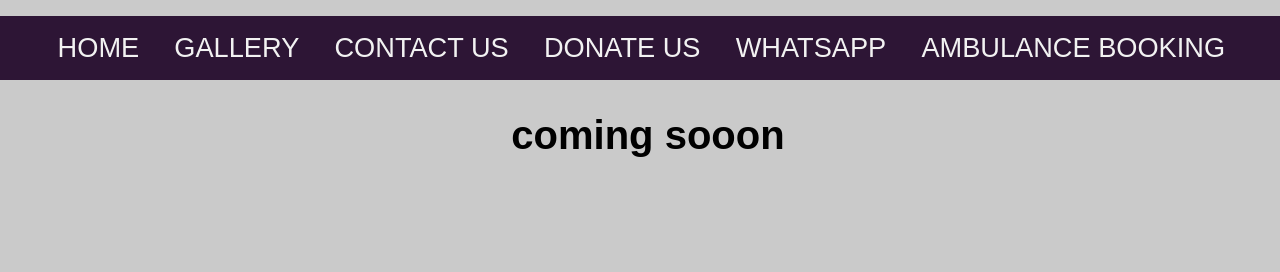
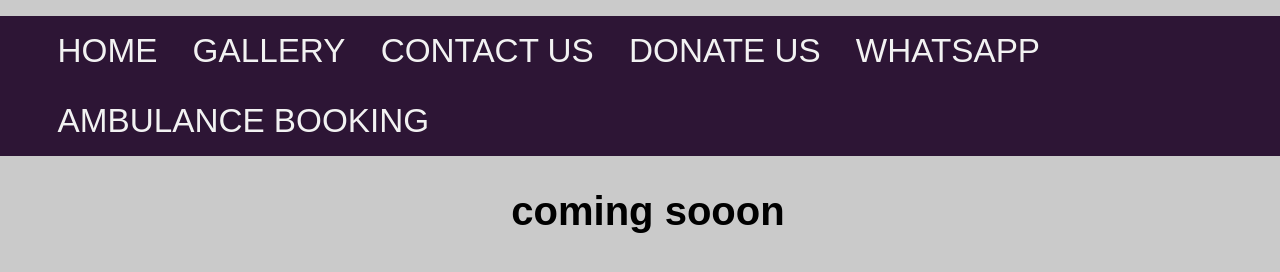
Before and after one commit to Afrojmd/shereasansol.github.io, a plain HTML site: page ambulancefacility.html in a window 1280 px wide. Drawn offline with Linux system fonts and the light colour scheme.

Commit message:
Update ambulancefacility.html

```diff
--- a/ambulancefacility.html
+++ b/ambulancefacility.html
@@ -128,7 +128,7 @@ html {
       text-align: center;
       padding: 1.0rem 1.1rem;
       text-decoration: none;
-      font-size: 1.7rem;
+       font-size: 2.080rem;
     }
 
     .topnav a:hover {
```
